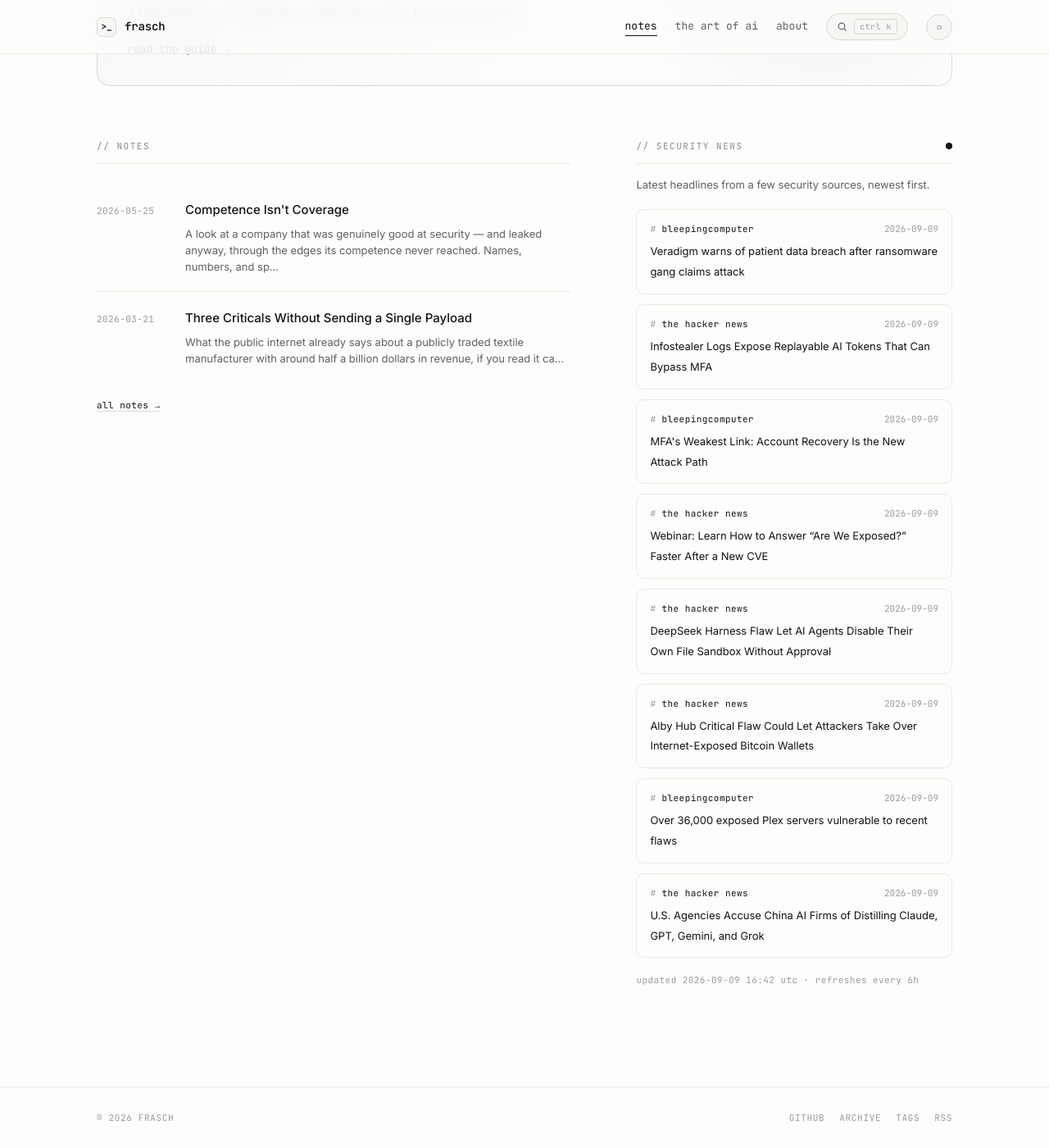
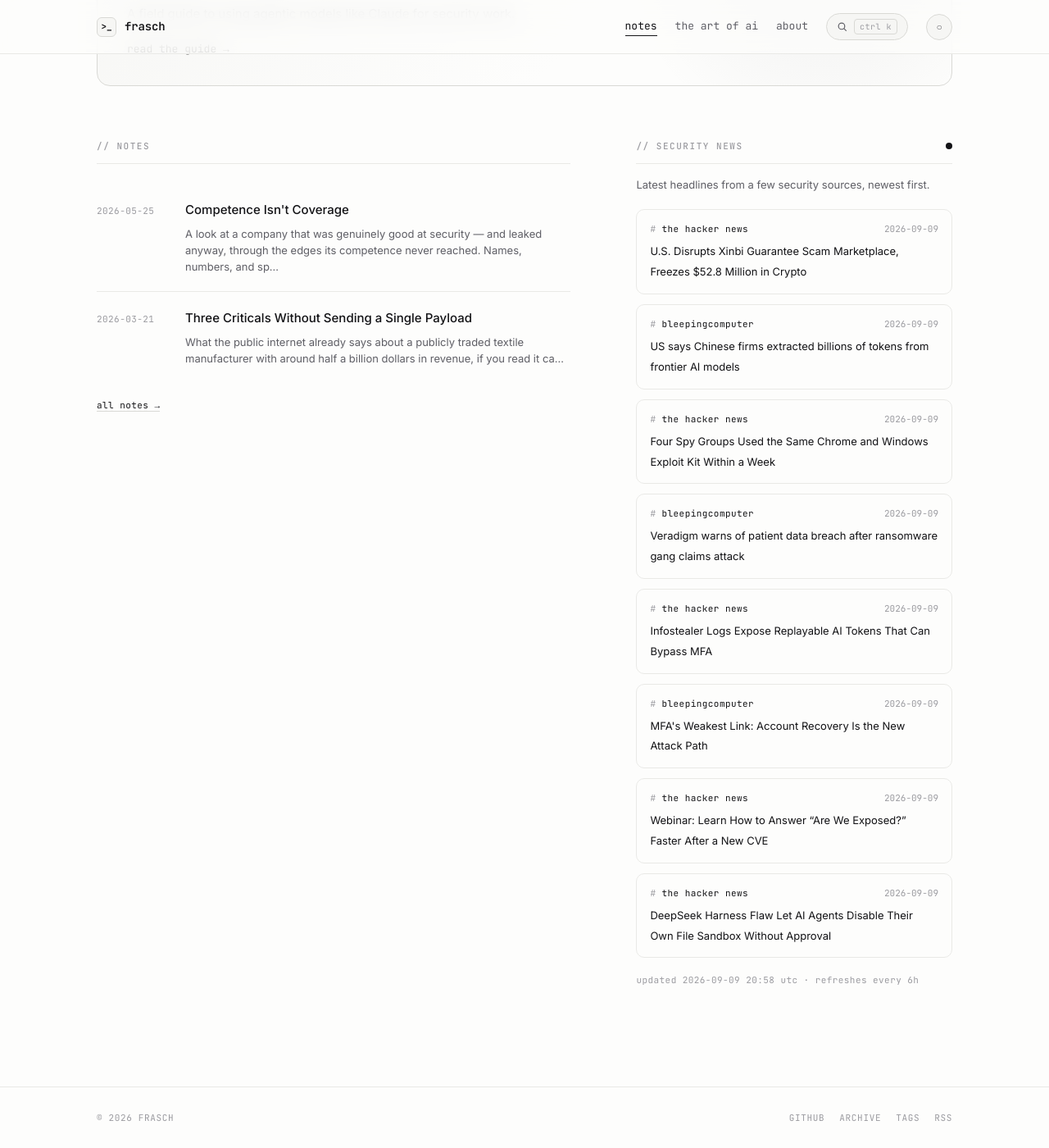
Before and after one commit to whoisfrasch/frasch, a Jekyll site: the page built from index.html, in a window 1280 px wide and 1400 px high, scrolled down 615 px. Shown: the whole window at 82% size. Built offline with Jekyll 4.4.1, drawn with Linux system fonts in a browser that asks for light colours.

Commit message:
Refresh security news feed

```diff
--- a/_data/news.json
+++ b/_data/news.json
@@ -1,6 +1,24 @@
 {
-  "updated": "2026-09-09T16:42:08Z",
+  "updated": "2026-09-09T20:58:09Z",
   "items": [
+    {
+      "source": "the hacker news",
+      "title": "U.S. Disrupts Xinbi Guarantee Scam Marketplace, Freezes $52.8 Million in Crypto",
+      "link": "https://thehackernews.com/2026/09/us-disrupts-xinbi-guarantee-scam.html",
+      "date": "2026-09-09T18:26:05Z"
+    },
+    {
+      "source": "bleepingcomputer",
+      "title": "US says Chinese firms extracted billions of tokens from frontier AI models",
+      "link": "https://www.bleepingcomputer.com/news/security/us-says-chinese-firms-extracted-billions-of-tokens-from-frontier-ai-models/",
+      "date": "2026-09-09T16:48:33Z"
+    },
+    {
+      "source": "the hacker news",
+      "title": "Four Spy Groups Used the Same Chrome and Windows Exploit Kit Within a Week",
+      "link": "https://thehackernews.com/2026/09/four-spy-groups-used-same-chrome-and.html",
+      "date": "2026-09-09T16:34:05Z"
+    },
     {
       "source": "bleepingcomputer",
       "title": "Veradigm warns of patient data breach after ransomware gang claims attack",
@@ -30,24 +48,6 @@
       "title": "DeepSeek Harness Flaw Let AI Agents Disable Their Own File Sandbox Without Approval",
       "link": "https://thehackernews.com/2026/09/deepseek-harness-flaw-let-ai-agents.html",
       "date": "2026-09-09T11:17:07Z"
-    },
-    {
-      "source": "the hacker news",
-      "title": "Alby Hub Critical Flaw Could Let Attackers Take Over Internet-Exposed Bitcoin Wallets",
-      "link": "https://thehackernews.com/2026/09/alby-hub-critical-flaw-could-let.html",
-      "date": "2026-09-09T10:43:04Z"
-    },
-    {
-      "source": "bleepingcomputer",
-      "title": "Over 36,000 exposed Plex servers vulnerable to recent flaws",
-      "link": "https://www.bleepingcomputer.com/news/security/over-36-000-plex-servers-unpatched-against-recently-disclosed-flaws/",
-      "date": "2026-09-09T10:11:29Z"
-    },
-    {
-      "source": "the hacker news",
-      "title": "U.S. Agencies Accuse China AI Firms of Distilling Claude, GPT, Gemini, and Grok",
-      "link": "https://thehackernews.com/2026/09/us-agencies-accuse-china-ai-firms-of.html",
-      "date": "2026-09-09T09:32:26Z"
     }
   ]
 }
```
